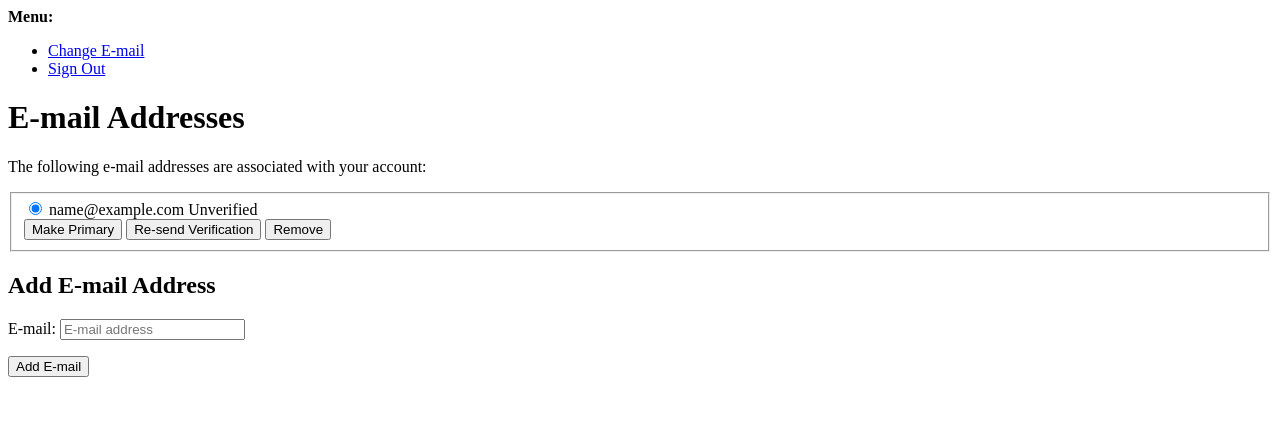
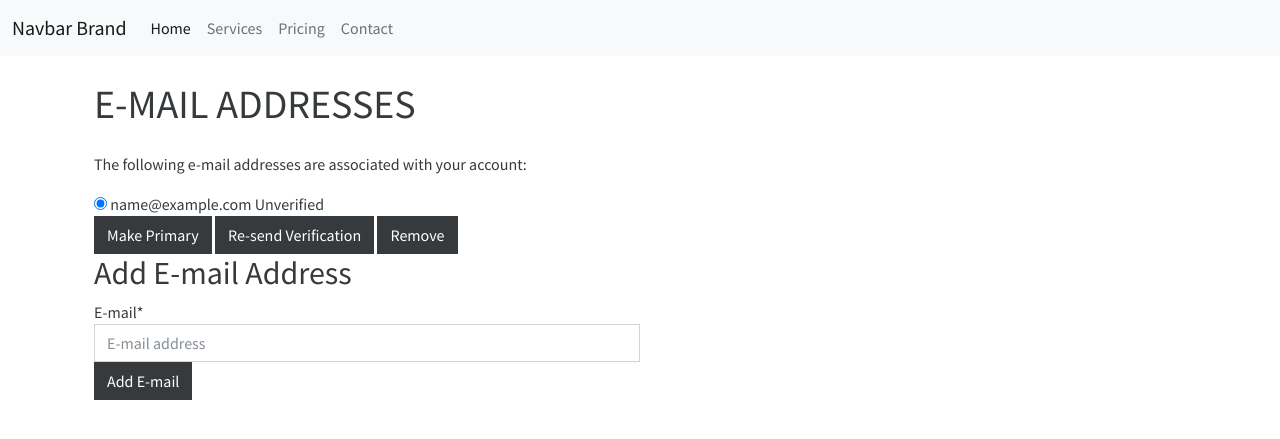
Before and after one commit to jonathan-odonnell/dog-grooming, a Django app: page /accounts/email/ in a window 1280 px wide. Shown: the top 439 px of the page. Run offline with Django 3.2, Linux system fonts and the light colour scheme; the visitor is signed in with stand-in values (Sample User, id 1); data comes from the database, SQL or seed files in the repository; some libraries are stand-ins or nearby versions.

Commit message:
Amended allauth templates

```diff
--- a/templates/allauth/account/account_inactive.html
+++ b/templates/allauth/account/account_inactive.html
@@ -4,8 +4,8 @@
 
 {% block head_title %}{% trans "Account Inactive" %}{% endblock %}
 
-{% block content %}
-<h1>{% trans "Account Inactive" %}</h1>
+{% block inner_content %}
+<h1 class="font-weight-bold text-uppercase mb-4">{% trans "Account Inactive" %}</h1>
 
 <p>{% trans "This account is inactive." %}</p>
 {% endblock %}
--- a/templates/allauth/account/base.html
+++ b/templates/allauth/account/base.html
@@ -1,40 +1,14 @@
-<!DOCTYPE html>
-<html>
-  <head>
-    <title>{% block head_title %}{% endblock %}</title>
-    {% block extra_head %}
-    {% endblock %}
-  </head>
-  <body>
-    {% block body %}
+{% extends "base.html" %}
 
-    {% if messages %}
-    <div>
-      <strong>Messages:</strong>
-      <ul>
-        {% for message in messages %}
-        <li>{{message}}</li>
-        {% endfor %}
-      </ul>
+{% block content %}
+    <div class="container p-4">
+        <div class="row g-0">
+            <div class="col-12 col-lg-6">
+                <div class="allauth-form-inner-content">
+                    {% block inner_content %}
+                    {% endblock %}
+                </div>
+            </div>
+        </div>
     </div>
-    {% endif %}
-
-    <div>
-      <strong>Menu:</strong>
-      <ul>
-        {% if user.is_authenticated %}
-        <li><a href="{% url 'account_email' %}">Change E-mail</a></li>
-        <li><a href="{% url 'account_logout' %}">Sign Out</a></li>
-        {% else %}
-        <li><a href="{% url 'account_login' %}">Sign In</a></li>
-        <li><a href="{% url 'account_signup' %}">Sign Up</a></li>
-        {% endif %}
-      </ul>
-    </div>
-    {% block content %}
-    {% endblock %}
-    {% endblock %}
-    {% block extra_body %}
-    {% endblock %}
-  </body>
-</html>
+{% endblock %}
--- a/templates/allauth/account/email.html
+++ b/templates/allauth/account/email.html
@@ -4,8 +4,8 @@
 
 {% block head_title %}{% trans "E-mail Addresses" %}{% endblock %}
 
-{% block content %}
-    <h1>{% trans "E-mail Addresses" %}</h1>
+{% block inner_content %}
+    <h1 class="font-weight-bold text-uppercase mb-4">{% trans "E-mail Addresses" %}</h1>
 {% if user.emailaddress_set.all %}
 <p>{% trans 'The following e-mail addresses are associated with your account:' %}</p>
 
@@ -31,9 +31,9 @@
   {% endfor %}
 
 <div class="buttonHolder">
-      <button class="secondaryAction" type="submit" name="action_primary" >{% trans 'Make Primary' %}</button>
-      <button class="secondaryAction" type="submit" name="action_send" >{% trans 'Re-send Verification' %}</button>
-      <button class="primaryAction" type="submit" name="action_remove" >{% trans 'Remove' %}</button>
+      <button class="btn btn-secondary" type="submit" name="action_primary" >{% trans 'Make Primary' %}</button>
+      <button class="btn btn-secondary" type="submit" name="action_send" >{% trans 'Re-send Verification' %}</button>
+      <button class="btn btn-secondary" type="submit" name="action_remove" >{% trans 'Remove' %}</button>
 </div>
 
 </fieldset>
@@ -49,8 +49,8 @@
 
     <form method="post" action="{% url 'account_email' %}" class="add_email">
         {% csrf_token %}
-        {{ form.as_p }}
-        <button name="action_add" type="submit">{% trans "Add E-mail" %}</button>
+        {{ form | crispy }}
+        <button class="btn btn-secondary" name="action_add" type="submit">{% trans "Add E-mail" %}</button>
     </form>
   {% endif %}
 
--- a/templates/allauth/account/email_confirm.html
+++ b/templates/allauth/account/email_confirm.html
@@ -6,8 +6,8 @@
 {% block head_title %}{% trans "Confirm E-mail Address" %}{% endblock %}
 
 
-{% block content %}
-<h1>{% trans "Confirm E-mail Address" %}</h1>
+{% block inner_content %}
+<h1 class="font-weight-bold text-uppercase mb-4">{% trans "Confirm E-mail Address" %}</h1>
 
 {% if confirmation %}
 
@@ -17,7 +17,7 @@
 
 <form method="post" action="{% url 'account_confirm_email' confirmation.key %}">
 {% csrf_token %}
-    <button type="submit">{% trans 'Confirm' %}</button>
+    <button class="btn btn-secondary" type="submit">{% trans 'Confirm' %}</button>
 </form>
 
 {% else %}
--- a/templates/allauth/account/logout.html
+++ b/templates/allauth/account/logout.html
@@ -4,8 +4,8 @@
 
 {% block head_title %}{% trans "Sign Out" %}{% endblock %}
 
-{% block content %}
-<h1>{% trans "Sign Out" %}</h1>
+{% block inner_content %}
+<h1 class="font-weight-bold text-uppercase mb-4">{% trans "Sign Out" %}</h1>
 
 <p>{% trans 'Are you sure you want to sign out?' %}</p>
 
@@ -14,7 +14,7 @@
   {% if redirect_field_value %}
   <input type="hidden" name="{{ redirect_field_name }}" value="{{ redirect_field_value }}"/>
   {% endif %}
-  <button type="submit">{% trans 'Sign Out' %}</button>
+  <button class="btn btn-secondary" type="submit">{% trans 'Sign Out' %}</button>
 </form>
 
 
--- a/templates/allauth/account/password_reset_done.html
+++ b/templates/allauth/account/password_reset_done.html
@@ -5,8 +5,8 @@
 
 {% block head_title %}{% trans "Password Reset" %}{% endblock %}
 
-{% block content %}
-    <h1>{% trans "Password Reset" %}</h1>
+{% block inner_content %}
+    <h1 class="font-weight-bold text-uppercase mb-4">{% trans "Password Reset" %}</h1>
 
     {% if user.is_authenticated %}
     {% include "account/snippets/already_logged_in.html" %}
--- a/templates/allauth/account/password_reset_from_key_done.html
+++ b/templates/allauth/account/password_reset_from_key_done.html
@@ -3,7 +3,7 @@
 {% load i18n %}
 {% block head_title %}{% trans "Change Password" %}{% endblock %}
 
-{% block content %}
-    <h1>{% trans "Change Password" %}</h1>
+{% block inner_content %}
+    <h1 class="font-weight-bold text-uppercase mb-4">{% trans "Change Password" %}</h1>
     <p>{% trans 'Your password is now changed.' %}</p>
 {% endblock %}
--- a/templates/allauth/account/signup_closed.html
+++ b/templates/allauth/account/signup_closed.html
@@ -4,8 +4,8 @@
 
 {% block head_title %}{% trans "Sign Up Closed" %}{% endblock %}
 
-{% block content %}
-<h1>{% trans "Sign Up Closed" %}</h1>
+{% block inner_content %}
+<h1 class="font-weight-bold text-uppercase mb-4">{% trans "Sign Up Closed" %}</h1>
 
 <p>{% trans "We are sorry, but the sign up is currently closed." %}</p>
 {% endblock %}
--- a/templates/allauth/account/verification_sent.html
+++ b/templates/allauth/account/verification_sent.html
@@ -4,8 +4,8 @@
 
 {% block head_title %}{% trans "Verify Your E-mail Address" %}{% endblock %}
 
-{% block content %}
-    <h1>{% trans "Verify Your E-mail Address" %}</h1>
+{% block inner_content %}
+    <h1 class="font-weight-bold text-uppercase mb-4">{% trans "Verify Your E-mail Address" %}</h1>
 
     <p>{% blocktrans %}We have sent an e-mail to you for verification. Follow the link provided to finalize the signup process. Please contact us if you do not receive it within a few minutes.{% endblocktrans %}</p>
 
--- a/templates/allauth/account/verified_email_required.html
+++ b/templates/allauth/account/verified_email_required.html
@@ -4,8 +4,8 @@
 
 {% block head_title %}{% trans "Verify Your E-mail Address" %}{% endblock %}
 
-{% block content %}
-<h1>{% trans "Verify Your E-mail Address" %}</h1>
+{% block inner_content %}
+<h1 class="font-weight-bold text-uppercase mb-4">{% trans "Verify Your E-mail Address" %}</h1>
 
 {% url 'account_email' as email_url %}
 
```
Also changed, not shown: templates/allauth/account/login.html (+7 -5 lines), templates/allauth/account/password_change.html (+4 -4 lines), templates/allauth/account/password_reset.html (+4 -4 lines), templates/allauth/account/password_reset_from_key.html (+4 -4 lines), templates/allauth/account/password_set.html (+4 -4 lines), templates/allauth/account/signup.html (+4 -4 lines).
